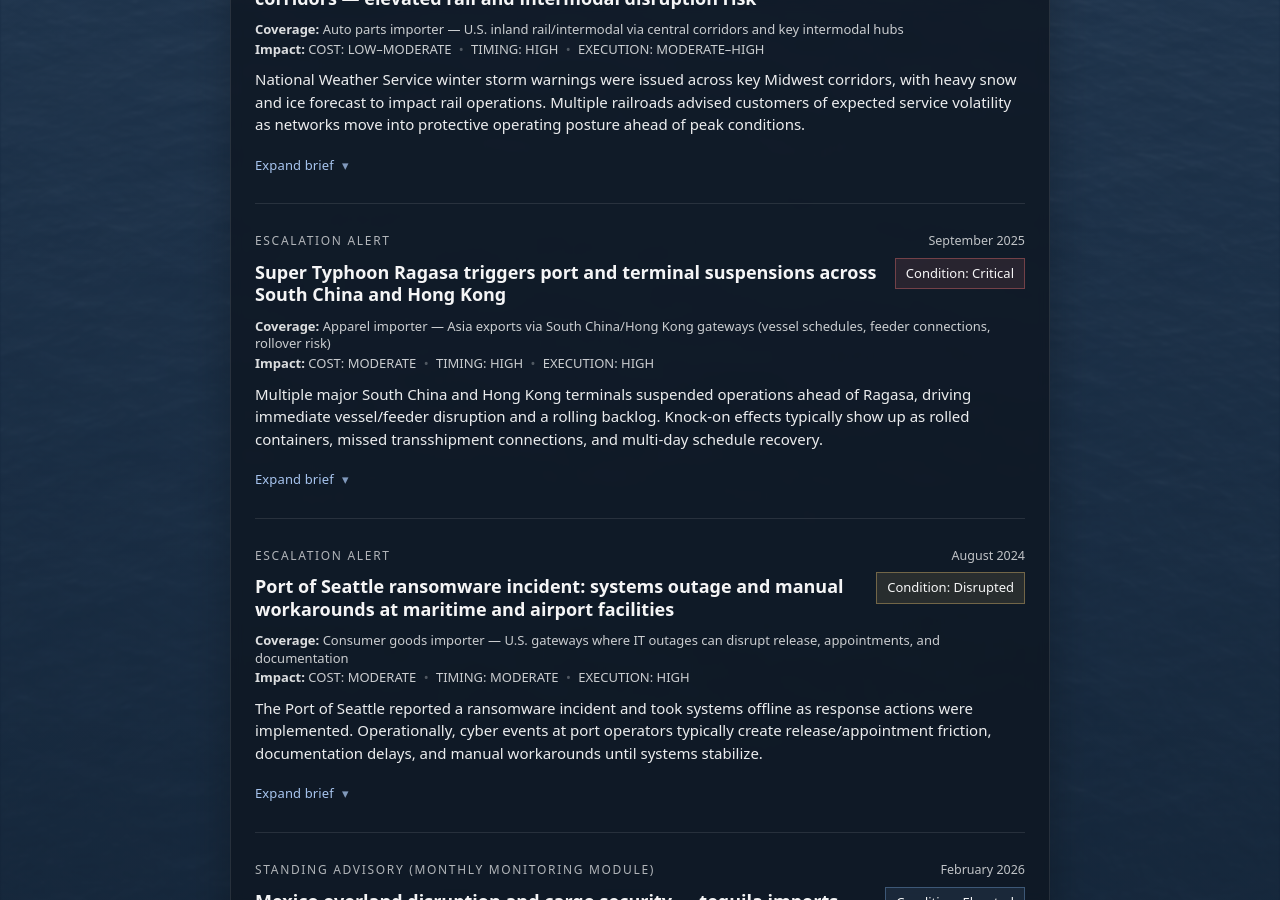
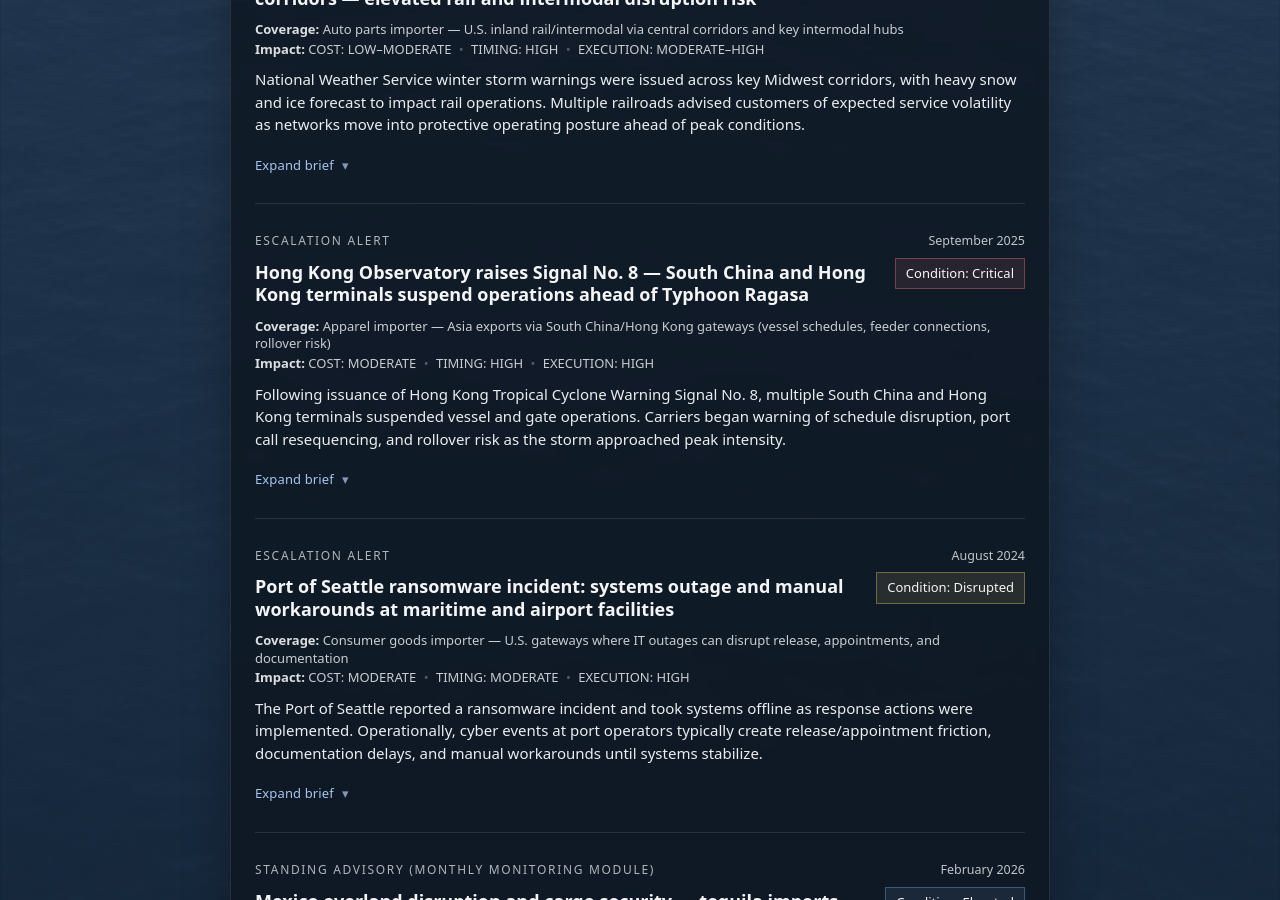
Before and after one commit to importrisk/import-risk-intelligence-site, a Jekyll site: the page built from insights.html, in a window 1280 px wide and 900 px high, scrolled down 985 px. Built offline with Jekyll 4.4.1, drawn with Linux system fonts in a browser that asks for light colours.

Commit message:
Update insights.html

```diff
--- a/insights.html
+++ b/insights.html
@@ -227,7 +227,7 @@
 </article>
         <hr class="brief-rule">
 
-        <!-- ENTRY 3 -->
+       <!-- ENTRY 3 (REVISED — REAL-TIME OPERATIONAL ALERT) -->
 <article class="brief-entry" id="ea-2025-09-22">
   <header class="brief-entry-head">
 
@@ -238,7 +238,7 @@
 
     <div class="brief-topline">
       <h3 class="brief-title">
-                Super Typhoon Ragasa triggers port and terminal suspensions across South China and Hong Kong
+        Hong Kong Observatory raises Signal No. 8 — South China and Hong Kong terminals suspend operations ahead of Typhoon Ragasa
       </h3>
 
       <div class="brief-right">
@@ -254,8 +254,8 @@
   </header>
 
   <div class="brief-summary">
-            Multiple major South China and Hong Kong terminals suspended operations ahead of Ragasa, driving immediate vessel/feeder disruption and a rolling backlog.
-            Knock-on effects typically show up as rolled containers, missed transshipment connections, and multi-day schedule recovery.
+    Following issuance of Hong Kong Tropical Cyclone Warning Signal No. 8, multiple South China and Hong Kong terminals suspended vessel and gate operations.
+    Carriers began warning of schedule disruption, port call resequencing, and rollover risk as the storm approached peak intensity.
   </div>
 
   <details class="brief-details">
@@ -265,58 +265,50 @@
     </summary>
 
     <div class="brief-body">
+
+      <div class="brief-section">
+        <div class="brief-h">Alert issued</div>
+        <p><strong>September 22, 2025:</strong> Alert distributed following Signal No. 8 issuance and confirmation of terminal suspensions.</p>
+      </div>
+
       <div class="brief-section">
         <div class="brief-h">Assessed impact</div>
-                <p><strong>Cost:</strong> Limited direct cost unless mode shifts are required; secondary costs show up as premium trucking and schedule recovery fees.</p>
-                <p><strong>Timing:</strong> Expect multi-day variability beyond the closure window while ports clear backlogs and vessels re-sequence calls.</p>
-                <p><strong>Execution:</strong> Highest risk is rolled cargo, missed feeder connections, and unstable ETAs across downstream Asian gateways.</p>
+        <p><strong>Cost:</strong> Limited direct cost unless mode shift required; secondary cost risk emerges from rolled cargo and premium recovery services.</p>
+        <p><strong>Timing:</strong> Vessel and feeder schedules likely to shift 2–5 days beyond closure window; transshipment connections vulnerable.</p>
+        <p><strong>Execution:</strong> Elevated risk of omitted port calls, blank sailings, feeder disruption, and unstable downstream ETAs during restart phase.</p>
       </div>
 
       <div class="brief-section">
         <div class="brief-h">Decision window</div>
-                <p><strong>Next 72 hours:</strong> Confirm which sailings are impacted and whether carriers are omitting/re-sequencing port calls.</p>
+        <p><strong>Next 48–96 hours:</strong></p>
         <p>
-                  For time-sensitive freight, validate transshipment plans and cutoffs, and treat ETAs as bands until port operations fully normalize.
+          Identify containers scheduled to load or transship via Hong Kong/South China during the storm window.
+          Authorize carrier reroute or alternate port options where time sensitivity requires.
+          Convert fixed ETA commitments to buffered ranges and prepare for potential feeder misalignment during recovery.
         </p>
       </div>
 
       <div class="brief-section">
         <div class="brief-h">Watchpoints</div>
-                <p><strong>Terminal restart:</strong> confirmation of resumed gate/vessel operations and backlog clearance pace.</p>
-                <p><strong>Carrier advisories:</strong> omitted calls, rolled bookings, and revised pro-forma schedules.</p>
-                <p><strong>Regional spillover:</strong> congestion signals at alternative hubs as volume reroutes.</p>
+        <p><strong>Hong Kong Observatory:</strong> Downgrade of cyclone signal level.</p>
+        <p><strong>Terminal operators:</strong> Confirmation of resumed gate/vessel operations.</p>
+        <p><strong>Carrier advisories:</strong> Omitted calls, rolled bookings, and revised pro-forma schedules.</p>
       </div>
 
       <div class="brief-section">
-                <div class="brief-h">Sources</div>
+        <div class="brief-h">Primary trigger sources</div>
         <ol class="brief-sources">
           <li>
-                    <strong>S&P Global:</strong>
-                    <a href="https://www.spglobal.com/energy/en/news-research/latest-news/shipping/092225-super-typhoon-ragasa-disrupts-chinas-key-ports-sparking-regional-ripple-effects" target="_blank" rel="noopener noreferrer">
-                      Super Typhoon Ragasa disrupts China’s key ports, sparking regional ripple effects
-                    </a>
-                    — Sep 22, 2025.
+            <strong>Hong Kong Observatory:</strong>
+            Tropical Cyclone Warning Signal No. 8 issued — Sep 22, 2025.
           </li>
           <li>
-                    <strong>SEKO Logistics:</strong>
-                    <a href="https://www.sekologistics.com/en/resource-hub/news/super-typhoon-ragasa-impact-hong-kong-south-china-air-and-ocean-freight-updated-september-25/" target="_blank" rel="noopener noreferrer">
-                      Port suspensions and expected delay ranges (South China / Hong Kong)
-                    </a>
-                    — Sep 25, 2025.
+            <strong>Hong Kong Marine Department / Terminal Notices:</strong>
+            Suspension of port and terminal operations under typhoon signal conditions — Sep 22, 2025.
           </li>
           <li>
-                    <strong>ISS Shipping:</strong>
-                    <a href="https://www.iss-shipping.com/advisories/typhoon-ragasa-disrupts-hong-kong-port-operations/" target="_blank" rel="noopener noreferrer">
-                      Advisory — Hong Kong port operations disruption and resumption updates
-                    </a>
-                    — Sep 23–25, 2025.
-                  </li>
-                  <li>
-                    <strong>Reuters:</strong>
-                    <a href="https://www.reuters.com/business/environment/hong-kong-reopens-after-worlds-most-powerful-cyclone-ragasa-2025-09-25/" target="_blank" rel="noopener noreferrer">
-                      Hong Kong reopens after Cyclone Ragasa
-                    </a>
-                    — Sep 25, 2025.
+            <strong>Carrier advisories (multiple):</strong>
+            Service disruption notices and port call adjustments related to Typhoon Ragasa — Sep 22–23, 2025.
           </li>
         </ol>
       </div>
```
Lines whose indentation alone changed are shown as unchanged.
